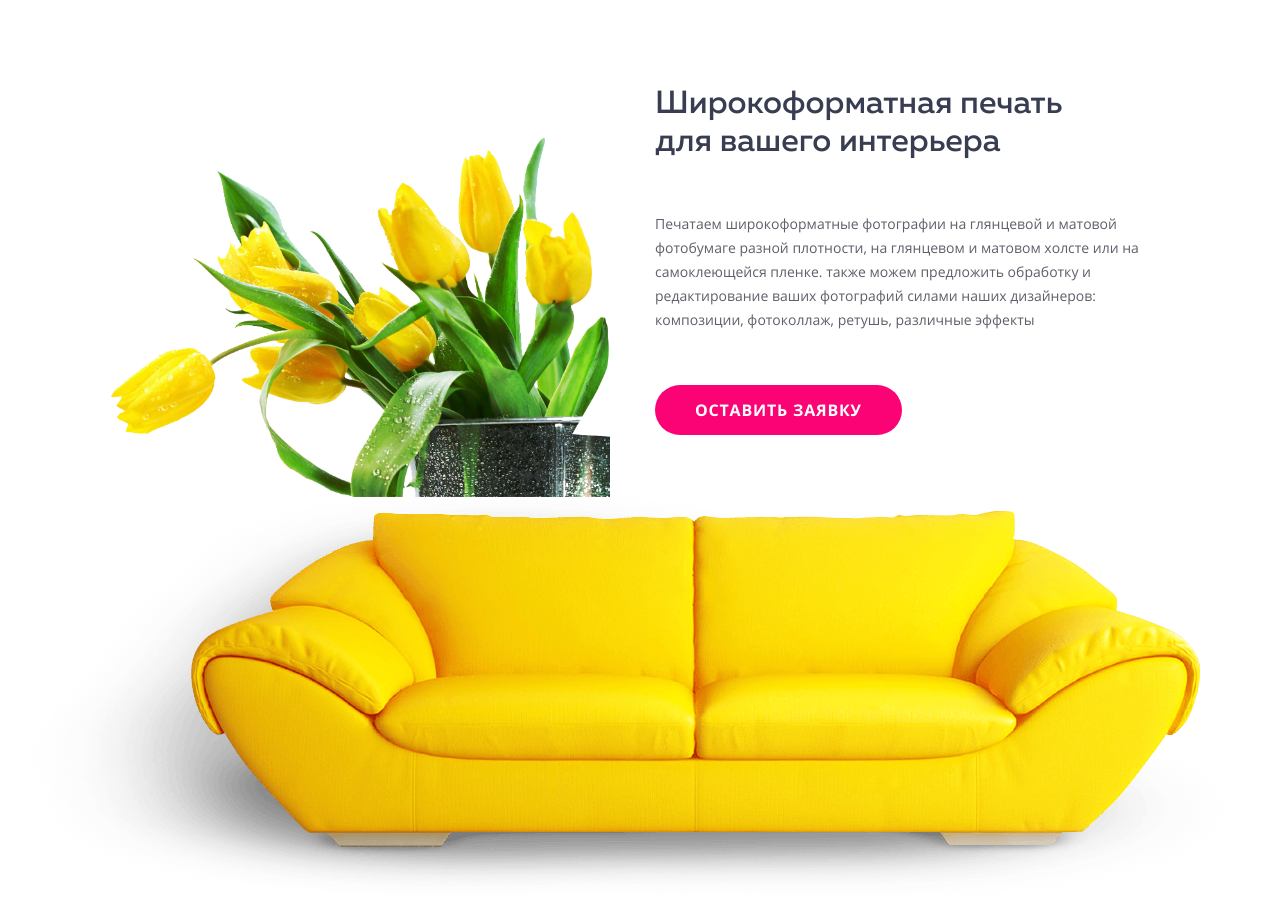
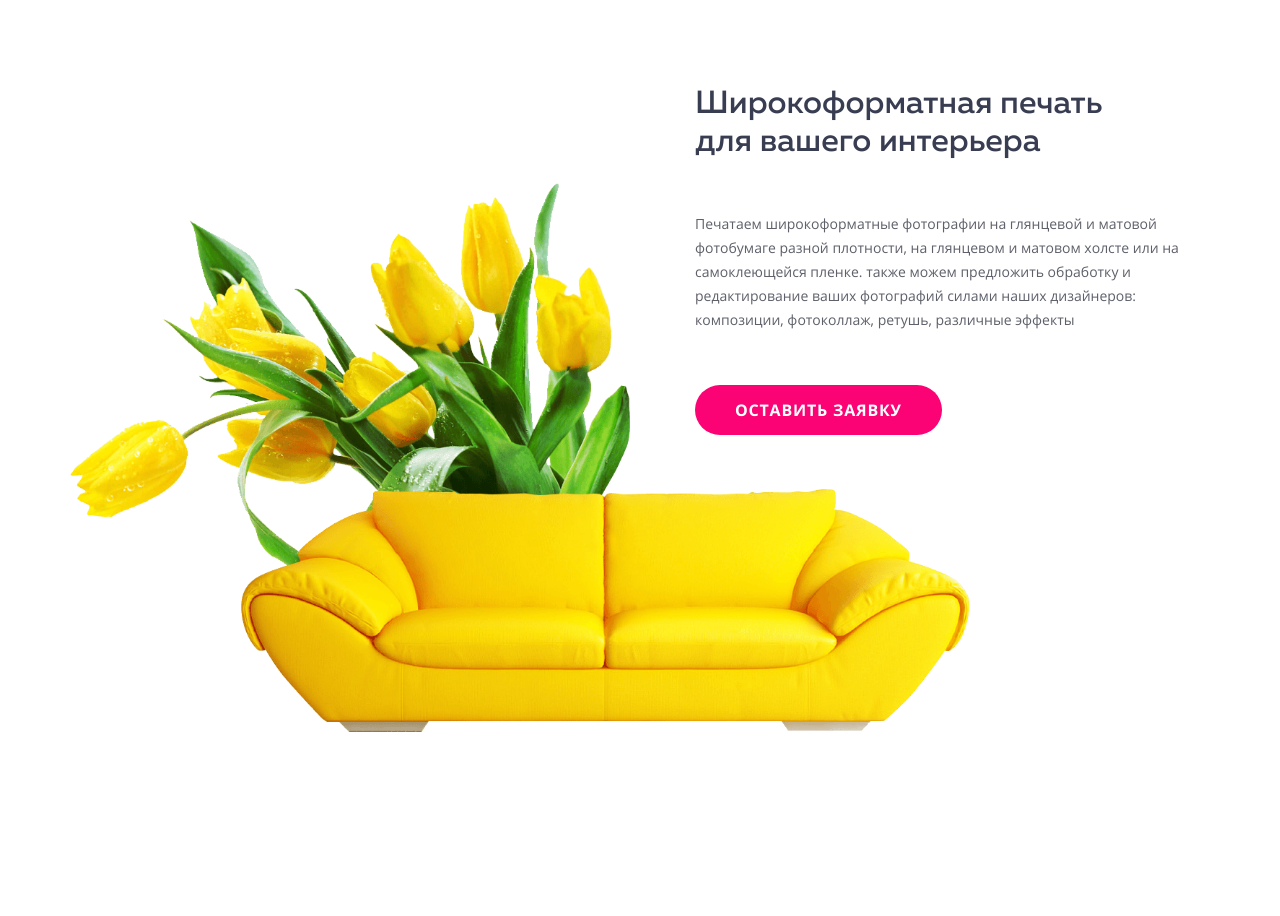
Before and after one commit to pr-jack/ArtActive, a website: page source/index.html in a window 1280 px wide. Shown: the part 2580-3496 px from the top of the page. Drawn offline with nearby package versions, Linux system fonts and the light colour scheme; files that its build step writes are made by us from their sources.

Commit message:
сверстал блок print

```diff
--- a/source/index.html
+++ b/source/index.html
@@ -140,9 +140,9 @@
         </div>
       </section>
       <section class="print">
-        <div class="wrapper">
+        <div class="wrapper-print">
           <div class="print__image">
-            <img class="print__image--content" src="img/tulips.png" alt="tulip">
+            <img class="print__image--content" src="img/group-1.png" alt="tulip">
           </div>
           <div class="print__text">
             <div class="print__text--slogan">
@@ -160,9 +160,6 @@
             </div>
           </div>
         </div>
-        <div class="print-overlay">
-          <img src="img/divan.png" alt="divan">
-        </div>
       </section>
     </main>
   </body>
--- a/source/sass/blocks/print.scss
+++ b/source/sass/blocks/print.scss
@@ -5,15 +5,17 @@
 }
 
 .print__image {
-  padding-top: 100px;
+  position: absolute;
+  bottom: 250px;
 
   &--content {
-    width: 540px;
+    width: 900px;
   }
 }
 
 .print__text {
-  padding-left: 45px;
+  display: inline-block;
+  text-align: left;
 
   &--slogan {
     padding-top: 50px;
@@ -39,8 +41,10 @@
   }
 }
 
-.print-overlay {
-  position: absolute;
-  right: 50px;
-  bottom: 82px;
+.wrapper-print {
+  margin: 0 auto;
+  width: 1170px;
+  padding-left: 15px;
+  padding-right: 15px;
+  text-align: right;
 }
```
Also changed, not shown: package.json (+4 -4 lines), source/img/group-1.png (added), 1 other file.
